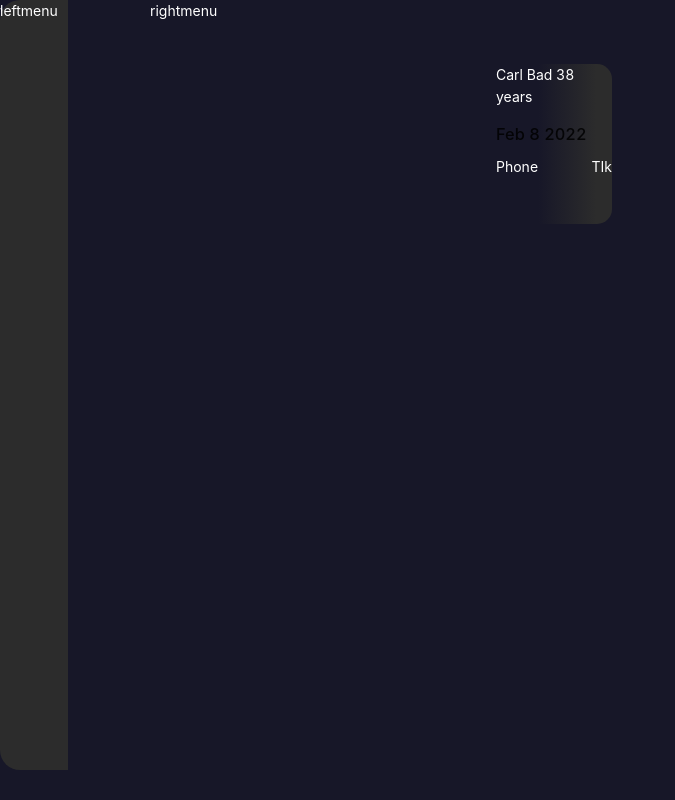
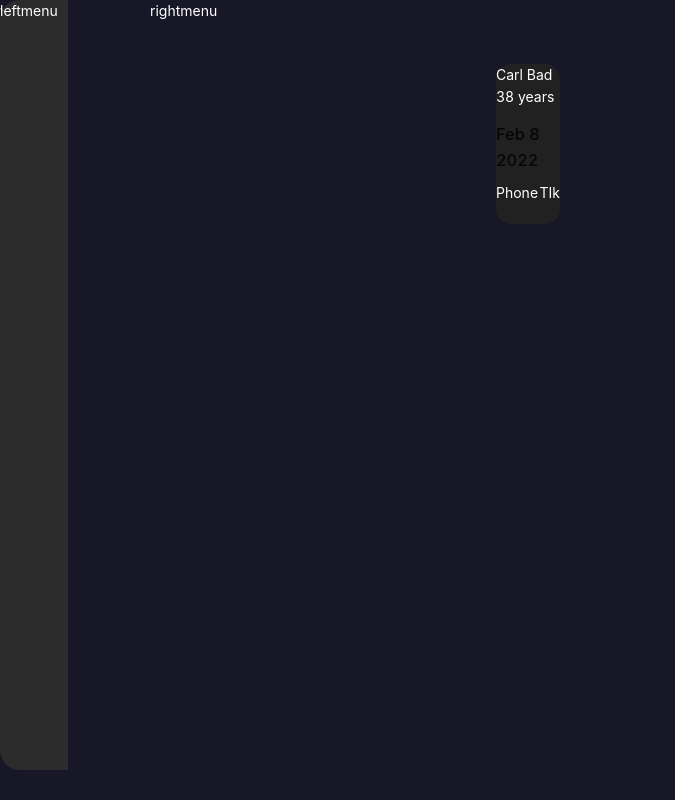
Before and after one commit to NezaBruce/Crypt, a React (Create React App) app: page /crypto/1 in a window 1280 px wide. Shown: the whole page, without its empty margins (0-675 px from the left). Built offline with nearby package versions, Linux system fonts and the light colour scheme.

Commit message:
errofind

```diff
--- a/src/min/Dashboard.js
+++ b/src/min/Dashboard.js
@@ -4,16 +4,14 @@ import Card from './card.js';
 const Dashboard = () => {
     return (
       <div className="dashboard">
-        <div className="dash_sidenav LeftMenu">
-                leftmenu
+        <div className="dash_sidenav LeftMenu">leftmenu</div>
+        <div className="dash_main">
+          why main
+          <Card title="Carl Bad 38 years" time="Feb 8 2022" />
+          {/* <Card/>
+                <Card/> */}
         </div>
-        <div className="dash_main">
-                why main
-                <Card/>
-        </div>
-        <header className="dash_rightnav">
-                rightmenu
-        </header>
+        <header className="dash_rightnav">rightmenu</header>
         {/* <div className="dash_footer">hi there</div> */}
       </div>
     );
--- a/src/min/card.js
+++ b/src/min/card.js
@@ -1,17 +1,19 @@
 import React from 'react';
 
-const Card = () => {
+const Card = ({title,time}) => {
     return (
-        <div className="card">
+      <div className="card">
         <p className="title">
-          Carl Bad 38 years
+
+          {title}
         </p>
-        <h3 className="timestamp">Feb 8 2022</h3>
+        <h3 className="timestamp">{time}</h3>
         <div className="cardicons">
           <div className="call">Phone</div>
           <div className="tik">TIk</div>
-     </div>
-  </div>);
+        </div>
+      </div>
+    );
 };
 
 export default Card;
--- a/src/min/dashboard.css
+++ b/src/min/dashboard.css
@@ -20,19 +20,24 @@
     justify-content: space-between;
     text-align: center;
     align-items: center;
-    margin-bottom: 0px;
+    bottom: 0;
+}
+.dash_main{
+    display: flex;
+ width: 80vh;
 }
 .card{
     display: flex;
     flex-direction: column;
 position: absolute;
-width: 116px;
+/* width: 116px; */
+width: 4rem;
 height: 160px;
 left: 496px;
 top: 64px;
 border-radius: 15px;
-/* background: ; */
-background: linear-gradient(270deg, #2C2C2C 13.42%, rgba(35, 35, 35, 0) 63.02%);
+background: #212121;
+/* background: linear-gradient(270deg, #2C2C2C 13.42%, rgba(35, 35, 35, 0) 63.02%); */
 }
 
 
```
